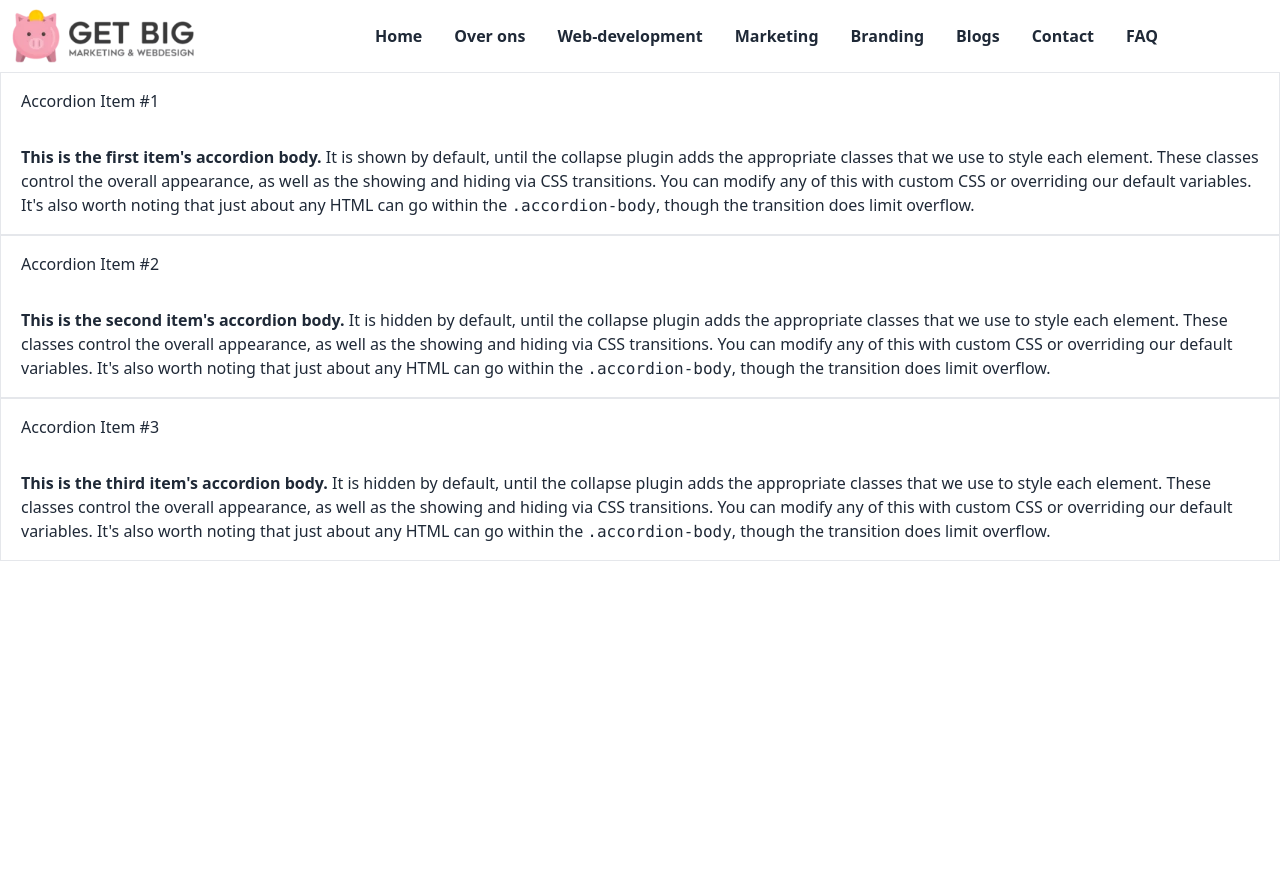
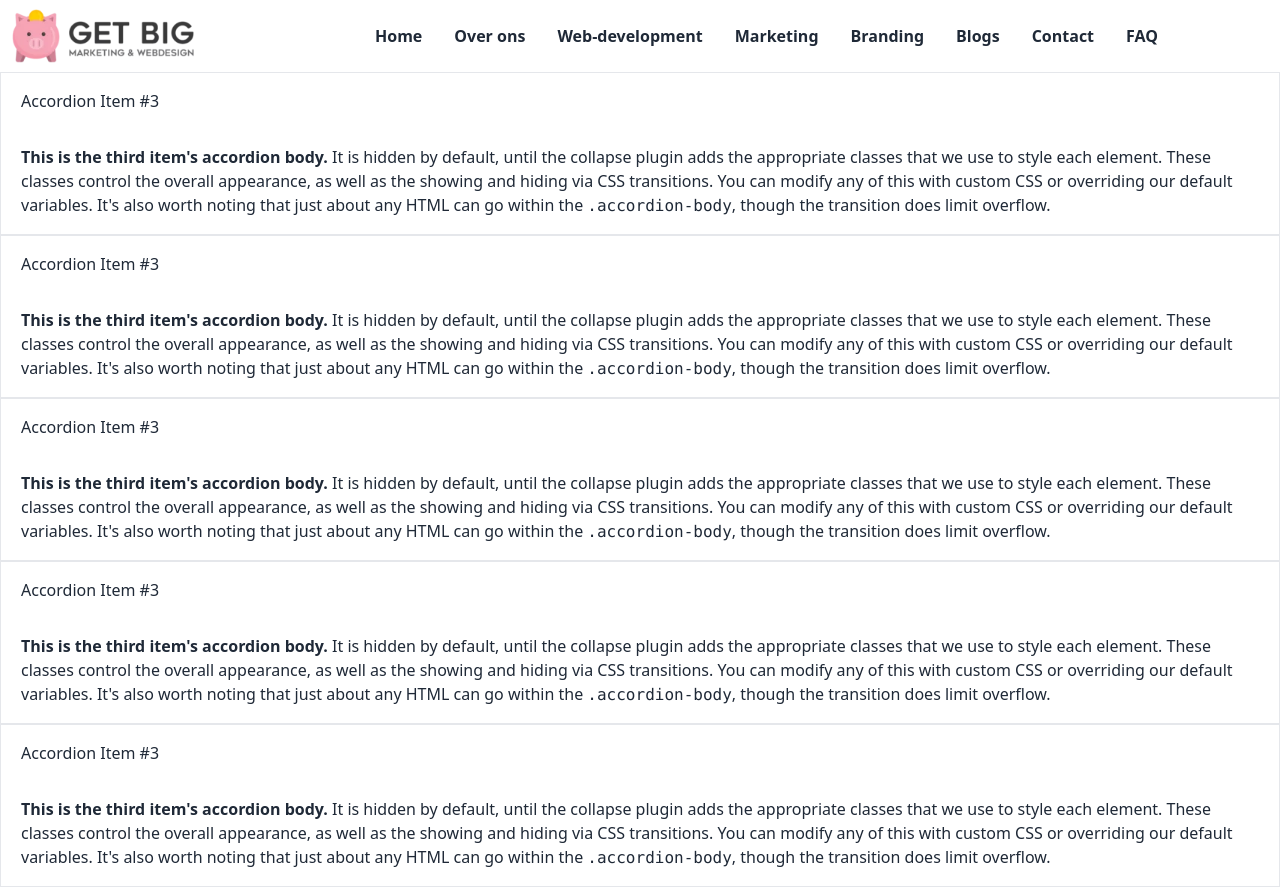
Before and after one commit to IPSEN5-groep-7-security-check/Security-Check-Angular-User, an Angular app: page /faq in a window 1280 px wide. Before the commit the page ends 800 px from the top, so only its background shows below. Built offline with nearby package versions, Linux system fonts and the light colour scheme; what tw-elements would draw is missing.

Commit message:
Added sample FAQ items and cleaned up FAQ component

```diff
--- a/src/app/faq-page/faq-page.component.html
+++ b/src/app/faq-page/faq-page.component.html
@@ -1,29 +1,14 @@
 <div class="accordion" id="accordionExample">
   <div class="accordion-item bg-white border border-gray-200">
     <h2 class="accordion-header mb-0" id="headingOne">
-      <button class="
-        accordion-button
-        relative
-        flex
-        items-center
-        w-full
-        py-4
-        px-5
-        text-base text-gray-800 text-left
-        bg-white
-        border-0
-        rounded-none
-        transition
-        focus:outline-none
-      " type="button" data-bs-toggle="collapse" data-bs-target="#collapseOne" aria-expanded="true"
-              aria-controls="collapseOne">
-        Accordion Item #1
+      <button class="accordion-button collapsed relative flex items-center w-full py-4 px-5 text-base text-gray-800 text-left bg-white border-0 rounded-none transition focus:outline-none" type="button" data-bs-toggle="collapse" data-bs-target="#collapseOne" aria-expanded="false" aria-controls="collapseOne">
+        Accordion Item #3
       </button>
     </h2>
-    <div id="collapseOne" class="accordion-collapse collapse show" aria-labelledby="headingOne"
+    <div id="collapseOne" class="accordion-collapse collapse" aria-labelledby="headingOne"
          data-bs-parent="#accordionExample">
       <div class="accordion-body py-4 px-5">
-        <strong>This is the first item's accordion body.</strong> It is shown by default,
+        <strong>This is the third item's accordion body.</strong> It is hidden by default,
         until the collapse plugin adds the appropriate classes that we use to style each
         element. These classes control the overall appearance, as well as the showing and
         hiding via CSS transitions. You can modify any of this with custom CSS or overriding
@@ -34,30 +19,14 @@
   </div>
   <div class="accordion-item bg-white border border-gray-200">
     <h2 class="accordion-header mb-0" id="headingTwo">
-      <button class="
-        accordion-button
-        collapsed
-        relative
-        flex
-        items-center
-        w-full
-        py-4
-        px-5
-        text-base text-gray-800 text-left
-        bg-white
-        border-0
-        rounded-none
-        transition
-        focus:outline-none
-      " type="button" data-bs-toggle="collapse" data-bs-target="#collapseTwo" aria-expanded="false"
-              aria-controls="collapseTwo">
-        Accordion Item #2
+      <button class="accordion-button collapsed relative flex items-center w-full py-4 px-5 text-base text-gray-800 text-left bg-white border-0 rounded-none transition focus:outline-none" type="button" data-bs-toggle="collapse" data-bs-target="#collapseTwo" aria-expanded="false" aria-controls="collapseTwo">
+        Accordion Item #3
       </button>
     </h2>
     <div id="collapseTwo" class="accordion-collapse collapse" aria-labelledby="headingTwo"
          data-bs-parent="#accordionExample">
       <div class="accordion-body py-4 px-5">
-        <strong>This is the second item's accordion body.</strong> It is hidden by default,
+        <strong>This is the third item's accordion body.</strong> It is hidden by default,
         until the collapse plugin adds the appropriate classes that we use to style each
         element. These classes control the overall appearance, as well as the showing and
         hiding via CSS transitions. You can modify any of this with custom CSS or overriding
@@ -68,23 +37,7 @@
   </div>
   <div class="accordion-item bg-white border border-gray-200">
     <h2 class="accordion-header mb-0" id="headingThree">
-      <button class="
-        accordion-button
-        collapsed
-        relative
-        flex
-        items-center
-        w-full
-        py-4
-        px-5
-        text-base text-gray-800 text-left
-        bg-white
-        border-0
-        rounded-none
-        transition
-        focus:outline-none
-      " type="button" data-bs-toggle="collapse" data-bs-target="#collapseThree" aria-expanded="false"
-              aria-controls="collapseThree">
+      <button class="accordion-button collapsed relative flex items-center w-full py-4 px-5 text-base text-gray-800 text-left bg-white border-0 rounded-none transition focus:outline-none" type="button" data-bs-toggle="collapse" data-bs-target="#collapseThree" aria-expanded="false" aria-controls="collapseThree">
         Accordion Item #3
       </button>
     </h2>
@@ -100,4 +53,40 @@
       </div>
     </div>
   </div>
+  <div class="accordion-item bg-white border border-gray-200">
+    <h2 class="accordion-header mb-0" id="headingFour">
+      <button class="accordion-button collapsed relative flex items-center w-full py-4 px-5 text-base text-gray-800 text-left bg-white border-0 rounded-none transition focus:outline-none" type="button" data-bs-toggle="collapse" data-bs-target="#collapseFour" aria-expanded="false" aria-controls="collapseFour">
+        Accordion Item #3
+      </button>
+    </h2>
+    <div id="collapseFour" class="accordion-collapse collapse" aria-labelledby="headingFour"
+         data-bs-parent="#accordionExample">
+      <div class="accordion-body py-4 px-5">
+        <strong>This is the third item's accordion body.</strong> It is hidden by default,
+        until the collapse plugin adds the appropriate classes that we use to style each
+        element. These classes control the overall appearance, as well as the showing and
+        hiding via CSS transitions. You can modify any of this with custom CSS or overriding
+        our default variables. It's also worth noting that just about any HTML can go within
+        the <code>.accordion-body</code>, though the transition does limit overflow.
+      </div>
+    </div>
+  </div>
+  <div class="accordion-item bg-white border border-gray-200">
+    <h2 class="accordion-header mb-0" id="headingFive">
+      <button class="accordion-button collapsed relative flex items-center w-full py-4 px-5 text-base text-gray-800 text-left bg-white border-0 rounded-none transition focus:outline-none" type="button" data-bs-toggle="collapse" data-bs-target="#collapseFive" aria-expanded="false" aria-controls="collapseFive">
+        Accordion Item #3
+      </button>
+    </h2>
+    <div id="collapseFive" class="accordion-collapse collapse" aria-labelledby="headingFive"
+         data-bs-parent="#accordionExample">
+      <div class="accordion-body py-4 px-5">
+        <strong>This is the third item's accordion body.</strong> It is hidden by default,
+        until the collapse plugin adds the appropriate classes that we use to style each
+        element. These classes control the overall appearance, as well as the showing and
+        hiding via CSS transitions. You can modify any of this with custom CSS or overriding
+        our default variables. It's also worth noting that just about any HTML can go within
+        the <code>.accordion-body</code>, though the transition does limit overflow.
+      </div>
+    </div>
+  </div>
 </div>
```
